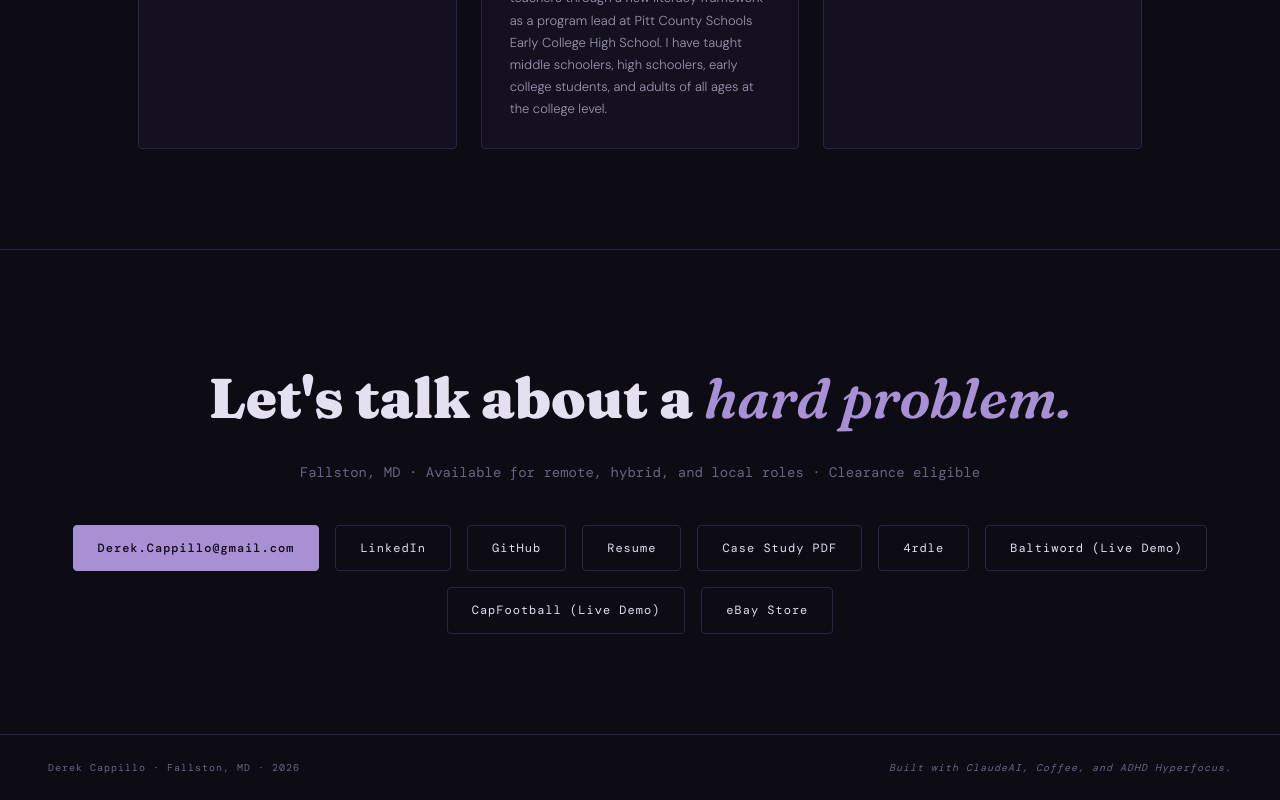
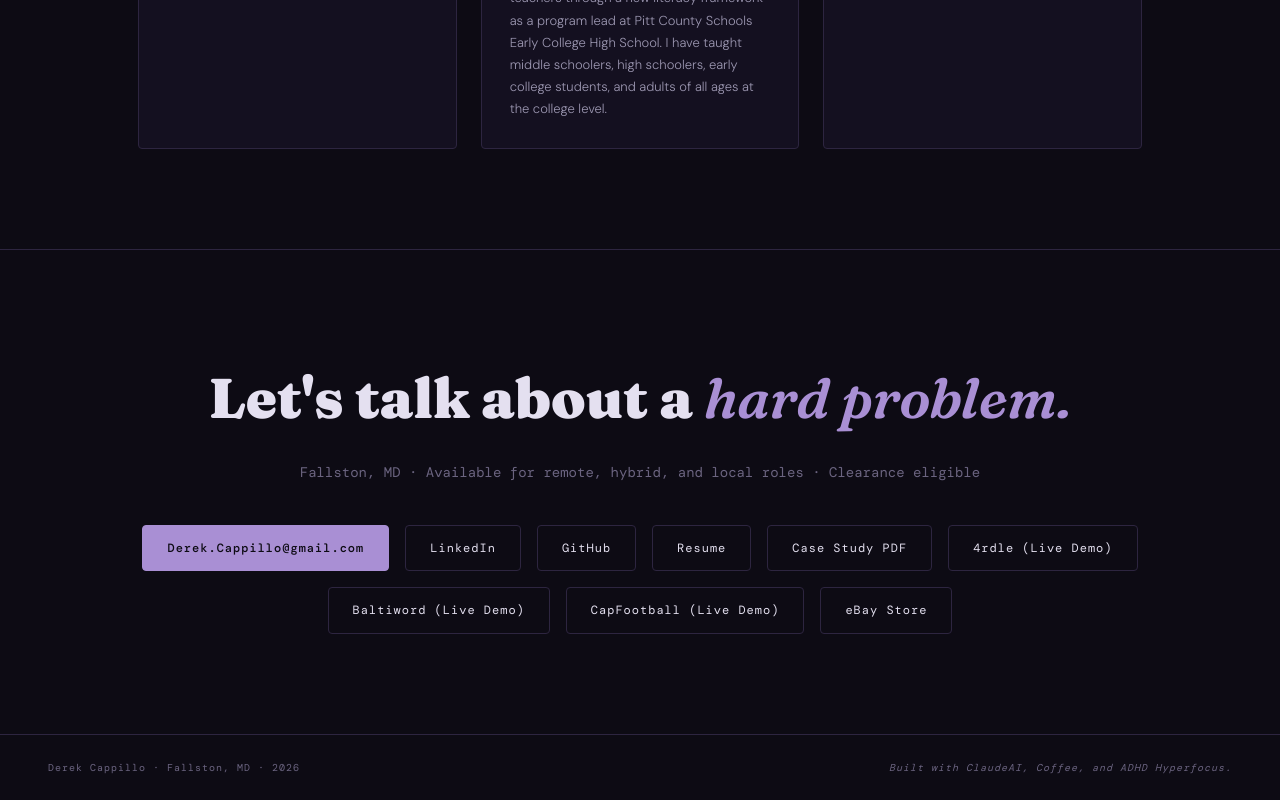
Before and after one commit to dcappillo/portfolio, a plain HTML site: page index.html in a window 1280 px wide. Shown: the part 5790-6590 px from the top of the page. Drawn offline with nearby package versions, Linux system fonts and the light colour scheme; a web font is replaced by a local one.

Commit message:
Point the 4rdle link at the live Netlify demo

```diff
--- a/index.html
+++ b/index.html
@@ -888,7 +888,7 @@
     <a href="https://github.com/dcappillo" class="contact-link" target="_blank">GitHub</a>
     <a href="resume.pdf" class="contact-link" target="_blank">Resume</a>
     <a href="https://drive.google.com/file/d/1vn0qlP-Ur9lddSxz8br_YhUzOo_-wCp7/view?usp=sharing" class="contact-link" target="_blank">Case Study PDF</a>
-    <a href="https://sites.google.com/view/4rdle/home" class="contact-link" target="_blank">4rdle</a>
+    <a href="https://4rdle.netlify.app/" class="contact-link" target="_blank">4rdle (Live Demo)</a>
     <a href="https://delightful-hummingbird-44c8e8.netlify.app/" target="_blank" class="contact-link">Baltiword (Live Demo)</a>
 <a href="https://luminous-begonia-f68904.netlify.app/" target="_blank" class="contact-link">CapFootball (Live Demo)</a>
 <a href="https://www.ebay.com/str/capncappysgoods" target="_blank" class="contact-link">eBay Store</a>
```
